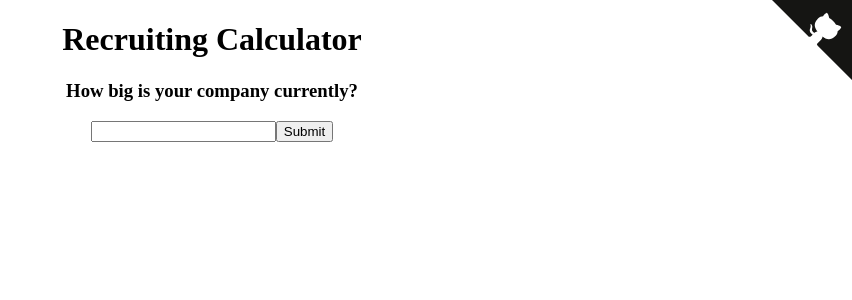
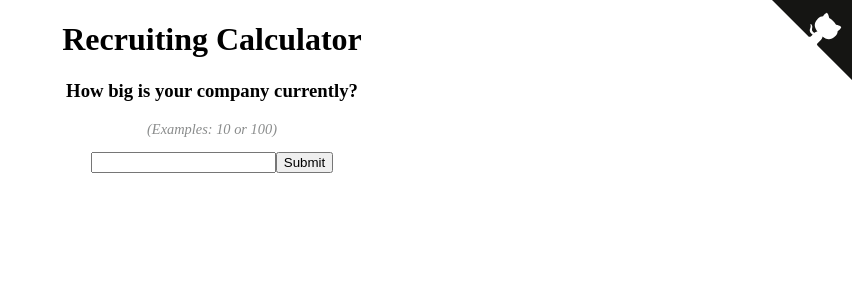
Before and after one commit to goizueta/recruitingCalculator, a React (Create React App) app: page / in a window 1280 px wide. Shown: the top 300 px of the page, without its empty margins (428-1280 px from the left). Built offline with nearby package versions, Linux system fonts and the light colour scheme.

Commit message:
feat: added hints

```diff
--- a/src/App.js
+++ b/src/App.js
@@ -13,6 +13,12 @@ class App extends React.Component {
         "How many months do you want to forecast into the future?",
         "What is the yearly attrition rate at your company (in percentage points)?",
         "What is your target yearly headcount growth rate (in percentage points)?"
+      ],
+      hints: [
+        "(Examples: 10 or 100)",
+        "(12 or 6 months is most common)",
+        "(20 is the average for a US startup)",
+        "(100 if you want to double in a year)"
       ],
       answers: []
     }
@@ -30,11 +36,18 @@ class App extends React.Component {
       textAlign: "center"
     }
 
+    const hintStyle = {
+      color: "#8a8c8c",
+      fontStyle: "italic",
+      fontSize: ".9em"
+    }
+
     if (this.state.questionIndex < 4) {
       return (
         <div style={style}>
           <h1>Recruiting Calculator</h1>
           <h3>{this.state.questions[this.state.questionIndex]}</h3>
+          <p style={hintStyle}>{this.state.hints[this.state.questionIndex]}</p>
           <Form handleSubmit={this.handleSubmit} />
         </div>
       )
--- a/src/Form.js
+++ b/src/Form.js
@@ -29,7 +29,7 @@ export default class Form extends React.Component {
 
   render() {
     const redStyle = {
-      color: "red",
+      color: "#c30",
       fontWeight: "lighter"
     }
 
```
